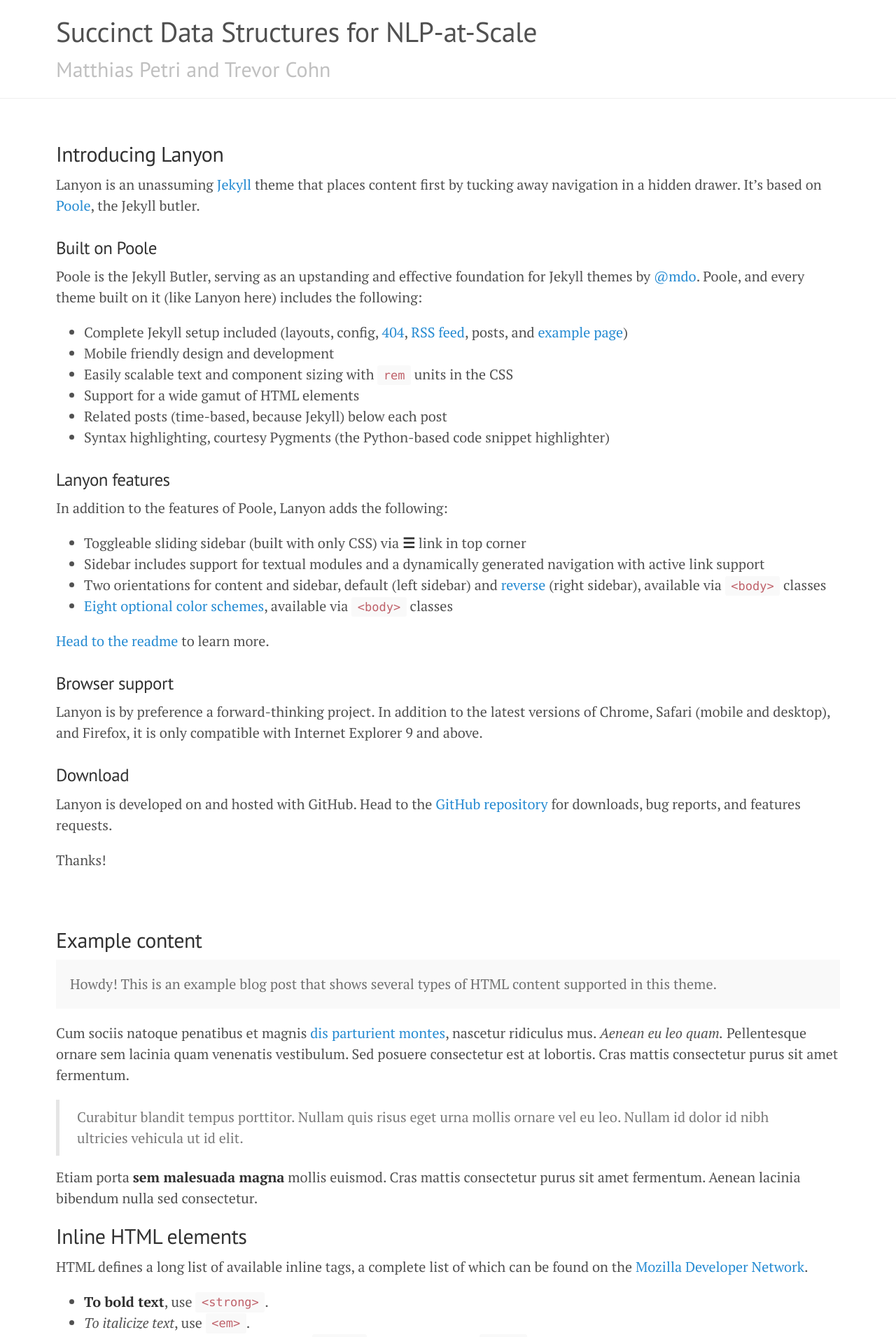
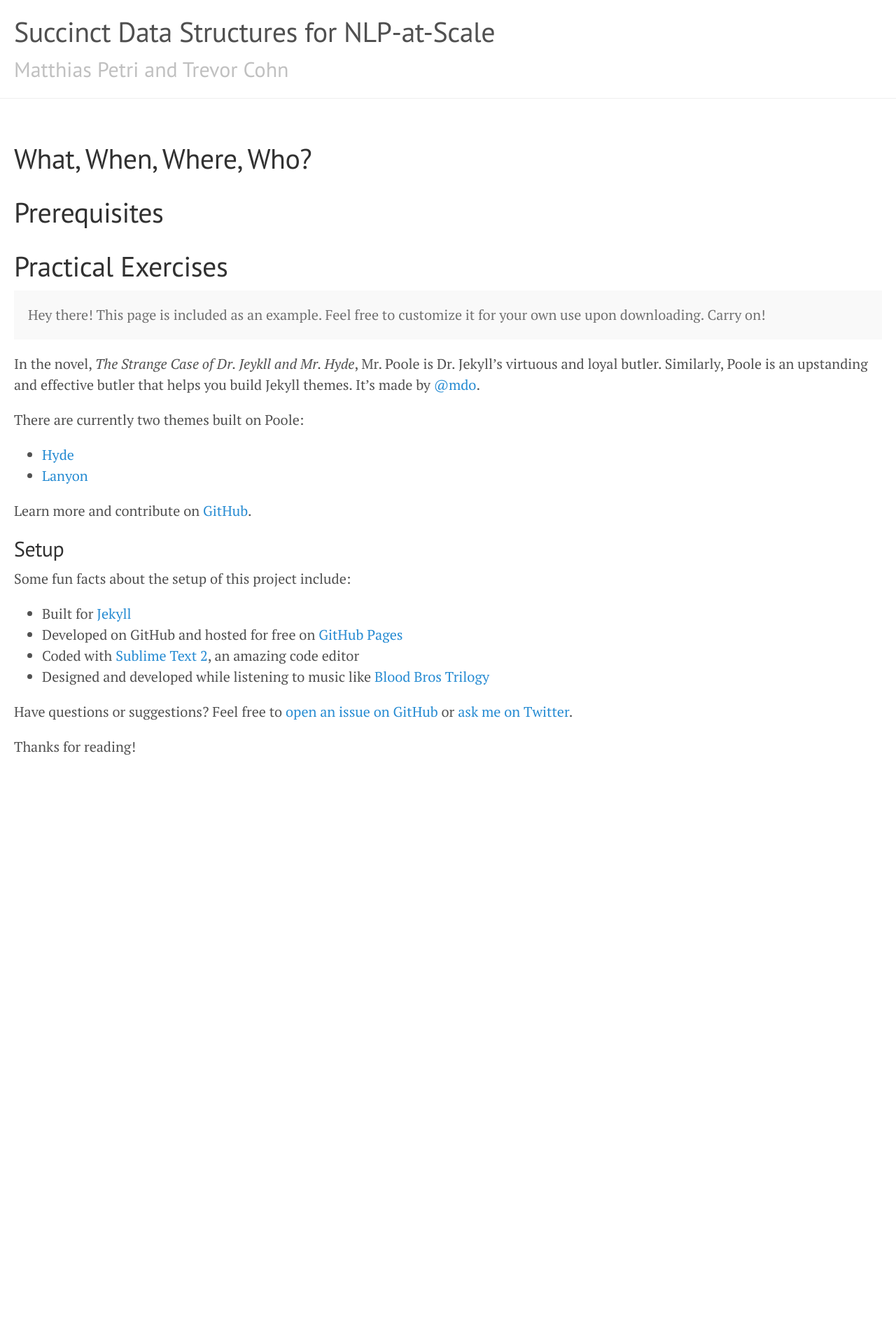
Before and after one commit to mpetri/coling16-tutorial, a Jekyll site: the page built from index.md, in a window 1280 px wide. Shown: the top 1910 px of the page at 70% size. Built offline with Jekyll 4.4.1, drawn with Linux system fonts in a browser that asks for light colours; nearby versions of some CDN libraries; the list of posts is cut into pages by our own code; after the commit the page ends 1162 px from its top, so only the background shows below that; some of the changed text lies outside the part shown.

Commit message:
getting there

```diff
--- a/_config.yml
+++ b/_config.yml
@@ -6,16 +6,9 @@
 # Setup
 title:               Succinct Data Structures for NLP-at-Scale
 authors:             'Matthias Petri and Trevor Cohn'
-description:         'A reserved <a href="http://jekyllrb.com" target="_blank">Jekyll</a> theme that places the utmost gravity on content with a hidden drawer. Made by <a href="https://twitter.com/mdo" target="_blank">@mdo</a>.'
-url:                 http://lanyon.getpoole.com
+url:                 https://mpetri.github.io/coling16-tutorial/
 baseurl:             ''
-paginate:            5
-
-# About/contact
-author:
-  name:              Mark Otto
-  url:               https://twitter.com/mdo
-  email:             markdotto@gmail.com
+font-awesome-include: true # make this false if you don't need font-awesome
 
 # Custom vars
 version:             1.0.0
@@ -23,3 +16,5 @@
 gems:
    - jekyll-coffeescript
    - jekyll-paginate
+
+exclude: ["README.md","LICENSE.md","about.md"]
--- a/_includes/head.html
+++ b/_includes/head.html
@@ -19,6 +19,7 @@
   <link rel="stylesheet" href="{{ site.baseurl }}/public/css/syntax.css">
   <link rel="stylesheet" href="{{ site.baseurl }}/public/css/lanyon.css">
   <link rel="stylesheet" href="https://fonts.googleapis.com/css?family=PT+Serif:400,400italic,700%7CPT+Sans:400">
+  {% if site.font-awesome-include %}<link rel="stylesheet" href="https://maxcdn.bootstrapcdn.com/font-awesome/4.5.0/css/font-awesome.min.css">{% endif %}
 
   <!-- Icons -->
   <link rel="apple-touch-icon-precomposed" sizes="144x144" href="{{ site.baseurl }}/public/apple-touch-icon-precomposed.png">
--- a/_layouts/page.html
+++ b/_layouts/page.html
@@ -3,6 +3,5 @@
 ---
 
 <div class="page">
-  <h1 class="page-title">{{ page.title }}</h1>
   {{ content }}
 </div>
--- a/index.html
+++ /dev/null
@@ -1,18 +0,0 @@
----
-layout: default
-title: Home
----
-
-<div class="posts">
-  {% for post in paginator.posts %}
-  <div class="post">
-    <h2 class="post-title">
-      <a href="{{ site.baseurl }}/{{ post.url }}">
-        {{ post.title }}
-      </a>
-    </h2>
-
-    {{ post.content }}
-  </div>
-  {% endfor %}
-</div>
--- a/about.md
+++ b/index.md
@@ -1,7 +1,15 @@
 ---
 layout: page
-title: About
+title: Content
 ---
+
+# What, When, Where, Who?
+
+
+# Prerequisites
+
+
+# Practical Exercises
 
 <p class="message">
   Hey there! This page is included as an example. Feel free to customize it for your own use upon downloading. Carry on!
--- a/public/css/lanyon.css
+++ b/public/css/lanyon.css
@@ -73,18 +73,9 @@
  */
 
 .container {
-  max-width: 58rem;
+  max-width: 65rem;
 }
-@media (min-width: 38em) {
-  .container {
-    max-width: 52rem;
-  }
-}
-@media (min-width: 56em) {
-  .container {
-    max-width: 58rem;
-  }
-}
+
 
 
 /*
```
Also changed, not shown: _includes/sidebar.html (deleted, +0 -38 lines).
